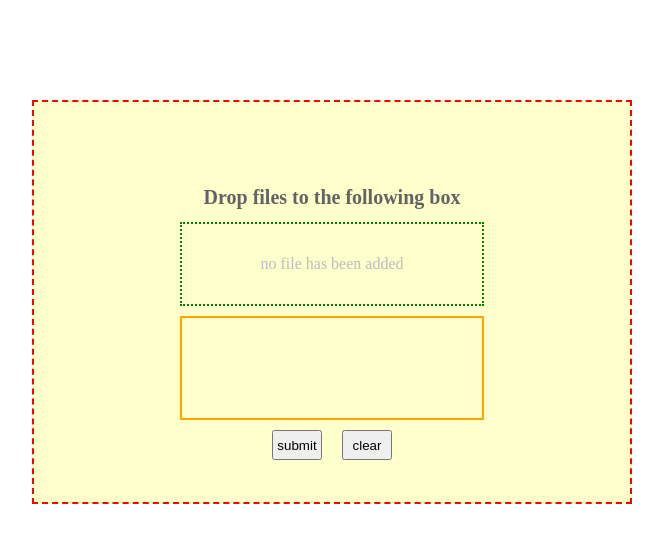
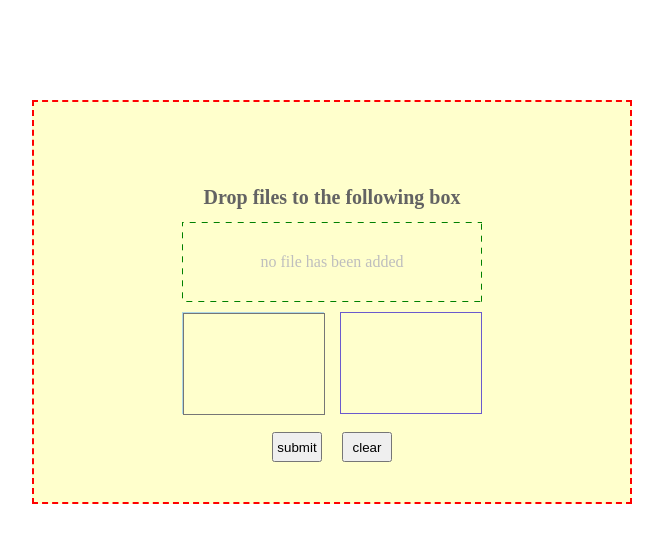
Before and after one commit to darrenqiaoo/summercamp-p5, a React (Create React App) app in the folder code/file_upload/: page / in a window 1280 px wide. Shown: the top 542 px of the page, without its empty margins (308-971 px from the left). Built offline with nearby package versions, Linux system fonts and the light colour scheme.

Commit message:
7.10 commit

```diff
--- a/code/file_upload/src/index.css
+++ b/code/file_upload/src/index.css
@@ -54,9 +54,21 @@
     width: 300px;
     height: 80px;
     line-height: 80px;
-    border: 2px dotted green;
     margin: 10px auto;
     cursor: pointer;
+    background: linear-gradient(0deg, transparent 6px, green 6px) repeat-y,
+                linear-gradient(0deg, transparent 50%, green 0) repeat-y,
+                linear-gradient(90deg, transparent 50%, green 0) repeat-x,
+                linear-gradient(90deg, transparent 50%, green 0) repeat-x;
+    background-size: 1px 12px, 1px 12px, 12px 1px, 12px 1px;
+    background-position: 0 0, 100% 0, 0 0, 0 100%;
+    animation: move 0.7s infinite linear;
+}
+@keyframes move {
+    from {}
+    to {
+        background-position: 0 -12px, 100% 12px, 12px 0, -12px 100%;
+    }
 }
 .tips3 {
     height: 20px;
@@ -75,21 +87,56 @@
 .file_list_container {
     width: 300px;
     height: 100px;
-    border: 2px solid orange;
-    margin: 0 auto 10px;
+    /*border: 2px solid orange;*/
+    margin: 0 auto 20px;
+}
+.showFile{
+    display: inline-block;
+    float: left;
+    width: 140px;
+    height: 100%;
+    border: 1px solid lightblue;
+}
+#showBox {
+    width: 100%;
+    height: 100%;
+    resize: none;
+    background-color: #FFFFCC;
+    overflow: scroll;
 }
 .file_ul {
-    width: 100%;
-    height: 100%;
+    display: inline-block;
+    width: 120px;
+    height: 90px;
+    float: right;
+    border: 1px solid slateblue;
+    padding: 5px 10px;
+    text-align: left;
     overflow-y: scroll;
+}
+ul::-webkit-scrollbar{
+    /*display:none;*/
+}
+li {
+    width: 120px;
+    height: 25px;
+    border-bottom: 1px solid grey;
+    list-style-type: none;
+    overflow: hidden;
+    cursor: default;
+}
+li:hover {
+    background-color: azure;
 }
 .submit {
     width: 50px;
     height: 30px;
+    cursor: pointer;
 }
 
 .clear {
     width: 50px;
     height: 30px;
     margin-left: 20px;
+    cursor: pointer;
 }
--- a/code/file_upload/src/index.js
+++ b/code/file_upload/src/index.js
@@ -2,17 +2,6 @@ import React from 'react';
 import ReactDOM from 'react-dom';
 import './index.css';
 
-
-function FileList(props){
-    const files = props.files;
-    const listItems = files.map((file)=>
-        <li key={file.name.toString()}>{file.name}</li>);
-    return (
-        <ul className={"file_ul"}>
-            {listItems}
-        </ul>
-    );
- }
 class FileField extends React.Component{
     constructor(props) {
         super(props);
@@ -42,22 +31,57 @@ class FileField extends React.Component{
         });
     }
     onFileNumChange(){
-        let objFile = document.getElementById("file_input");
+        let objFile = document.getElementById("file_input").files[0];
         let temp = this.state.files.slice();
-        temp.push(objFile.files[0]);
+        const tempNames = temp.map(f => f.name);
+        //console.log(tempNames);
+        if(!objFile){
+            return ;
+        }
+        if(tempNames.indexOf(objFile.name)>-1){
+            alert("File already exists");
+            return ;
+        }
+        temp.push(objFile);
         this.setState({
             tips: temp.length + " file has been added",
             files: temp,
         });
-        console.log(temp[temp.length-1].name);
+        //console.log(temp[temp.length-1].name);
     }
     clear(){
         this.setState({
             tips: "no file has been added",
             files: [],
         });
+        const showBox = document.getElementById("showBox");
+        showBox.innerHTML = "";
     }
+    liClick(file_name){
+        const temp = file_name.split('.');
+        const support = ["txt", "html", "md", "css", "js"];
+        if(support.indexOf(temp[temp.length-1])===-1){
+            const showBox = document.getElementById("showBox");
+            showBox.innerHTML = "Can only preview .txt, .html, .md, .css, .js files";
+            return ;
+        }
+        const files = this.state.files.slice();
+        const file_names = files.map(f => f.name);
+        const index = file_names.indexOf(file_name);
+        let reader = new FileReader();
+        reader.onload = function() {
+            if(reader.result) {
+                const showBox = document.getElementById("showBox");
+                showBox.innerHTML = reader.result;
+            }
+        };
+        reader.readAsText(files[index]);
+    };
     render() {
+        const files = this.state.files;
+        const fileList = files.map(file => {
+            return(<li key={file.name.toString()} onClick={() => this.liClick(file.name)}>{file.name}</li>);
+        });
         return (
             <div className="fileField">
                 <p className="tips1">Drop files to the following box</p>
@@ -73,7 +97,13 @@ class FileField extends React.Component{
                            onChange={() => this.onFileNumChange()}/>
                 </div>
                 <div className={"file_list_container"}>
-                    <FileList files={this.state.files}/>
+                    <div className={"showFile"}>
+                        <textarea id={"showBox"}></textarea>
+                    </div>
+                    <ul className={"file_ul"}>
+                        {fileList}
+                    </ul>
+
                 </div>
                 <button className={"submit"}> submit </button>
                 <button className={"clear"} onClick={this.clear}> clear </button>
```
